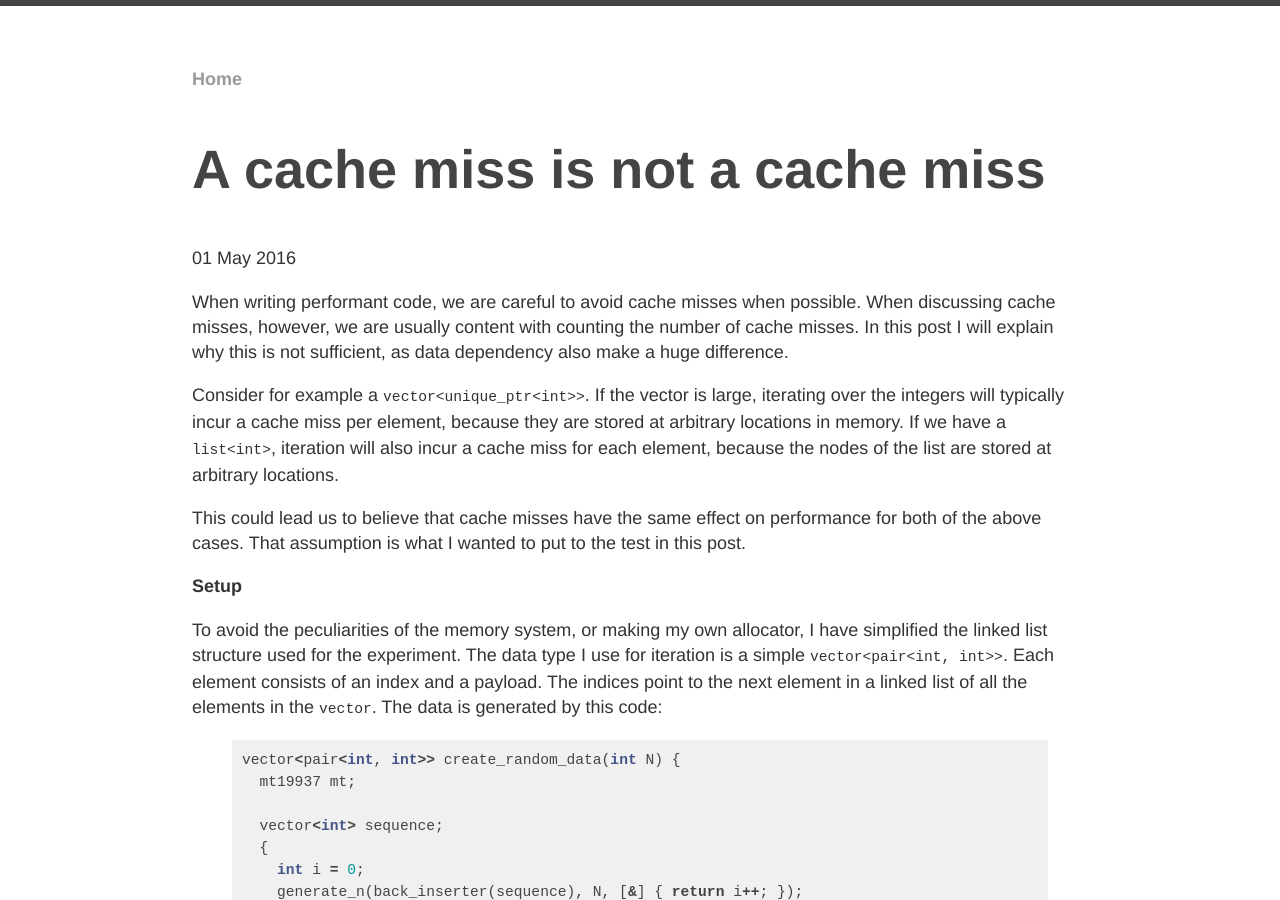
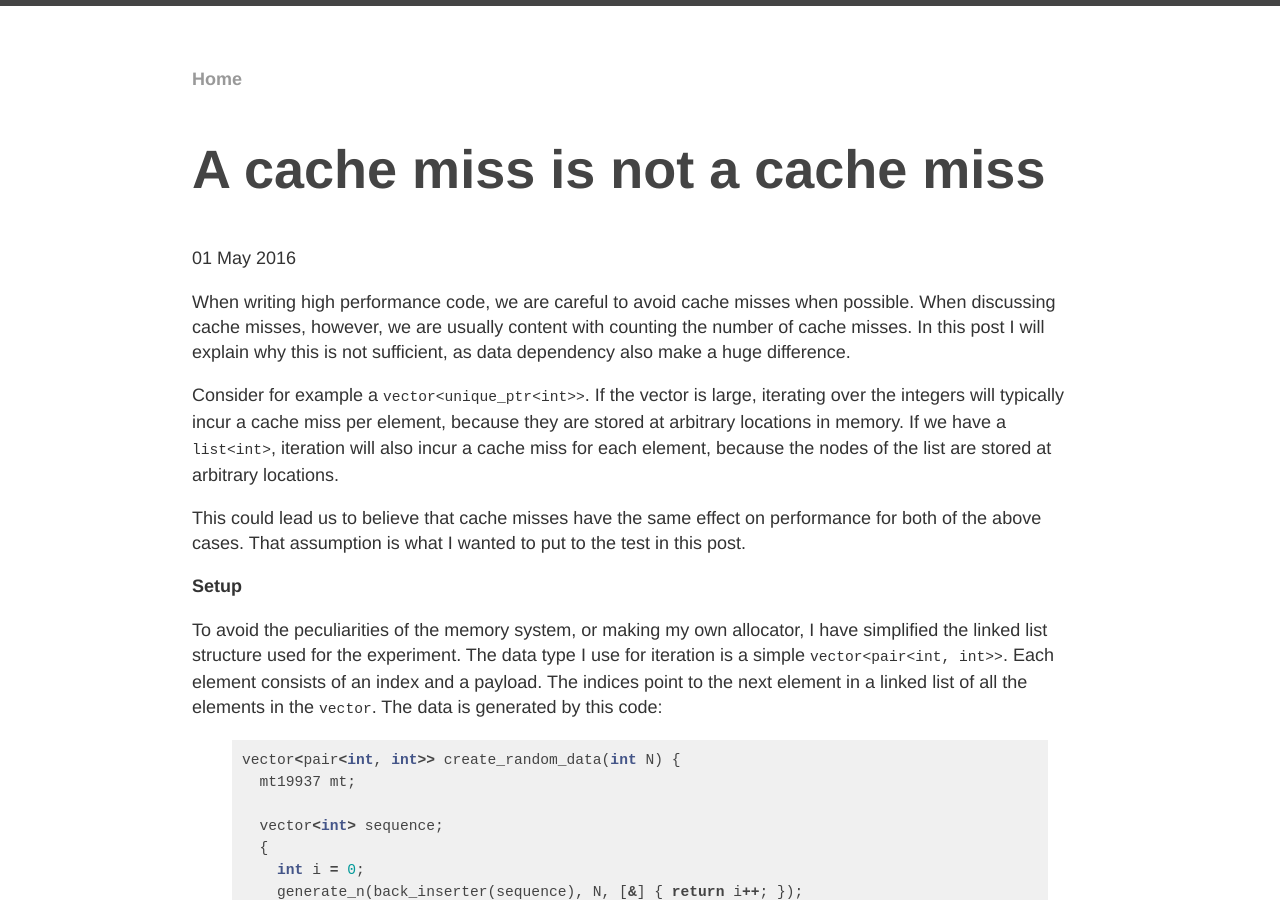
Before and after one commit to larshagencpp/larshagencpp.github.io, a Jekyll site: the page built from _posts/2016-05-01-a-cache-miss-is-not-a-cache-miss.md, in a window 1280 px wide and 900 px high. Built offline with Jekyll 4.4.1, drawn with Linux system fonts in a browser that asks for light colours; formulas are drawn with MathJax 3; comment, search, counter and statistics services are not loaded.

Commit message:
removed word performant

```diff
--- a/_posts/2016-05-01-a-cache-miss-is-not-a-cache-miss.md
+++ b/_posts/2016-05-01-a-cache-miss-is-not-a-cache-miss.md
@@ -1,10 +1,10 @@
 ---
 layout: post
 title: "A cache miss is not a cache miss"
-excerpt: "When writing performant code, we are careful to avoid cache misses when possible. When discussing cache misses, however, we are usually content with counting the number of cache misses. In this post I will explain why this is not sufficient, as data dependency also make a huge difference."
+excerpt: "When writing high performance code, we are careful to avoid cache misses when possible. When discussing cache misses, however, we are usually content with counting the number of cache misses. In this post I will explain why this is not sufficient, as data dependency also make a huge difference."
 ---
 
-When writing performant code, we are careful to avoid cache misses when possible. When discussing cache misses, however, we are usually content with counting the number of cache misses. In this post I will explain why this is not sufficient, as data dependency also make a huge difference.
+When writing high performance code, we are careful to avoid cache misses when possible. When discussing cache misses, however, we are usually content with counting the number of cache misses. In this post I will explain why this is not sufficient, as data dependency also make a huge difference.
 
 Consider for example a <code>vector&lt;unique_ptr&lt;int&gt;&gt;</code>. If the vector is large, iterating over the integers will typically incur a cache miss per element, because they are stored at arbitrary locations in memory. If we have a <code>list&lt;int&gt;</code>, iteration will also incur a cache miss for each element, because the nodes of the list are stored at arbitrary locations.
 
```
